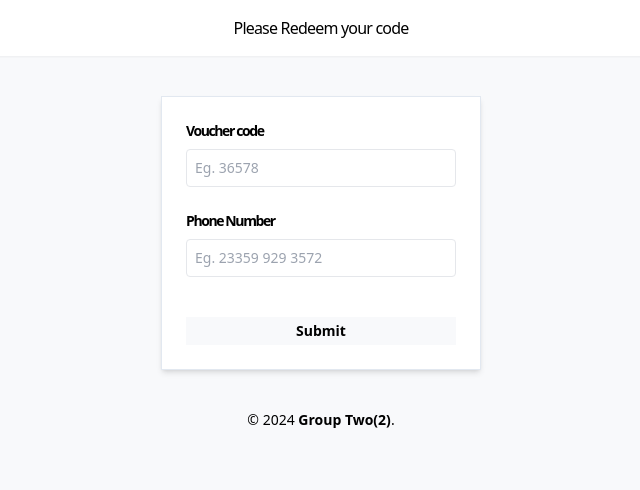
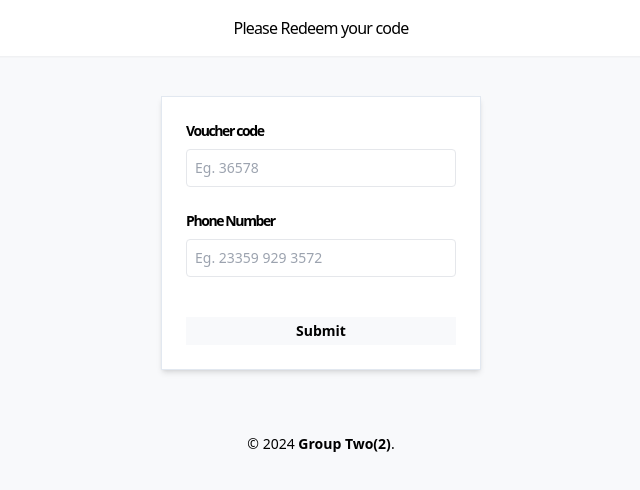
Before and after one commit to Macarthur-yaw/voucher-system, a React (Vite) app: page / in a window 1280 px wide. Shown: the top 490 px of the page, without its empty margins (319-959 px from the left). Built offline with nearby package versions, Linux system fonts and the light colour scheme.

Commit message:
added a padding

```diff
--- a/src/App.tsx
+++ b/src/App.tsx
@@ -10,7 +10,9 @@ function App() {
     <Header/>
 
     <Form/>
+    <div className="p-6">
    <Footer/>
+   </div>
     </div>
     </>
   )
```
